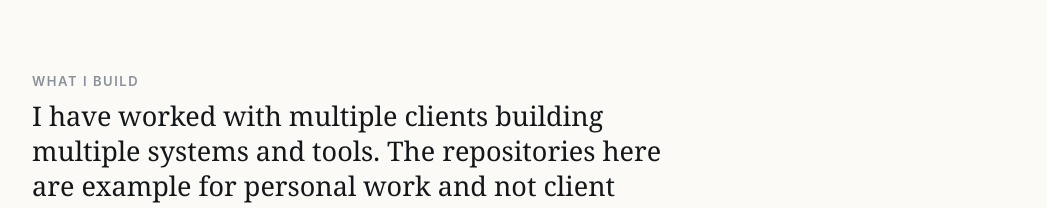
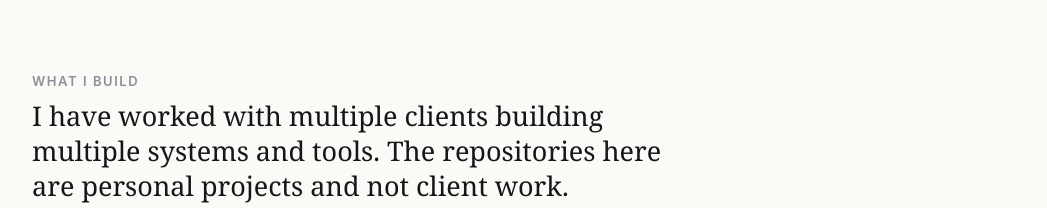
Before and after one commit to wachisai/wachisai.github.io, a plain HTML site: page index.html in a window 1280 px wide. Shown: the part 744-952 px from the top of the page, without its empty margins (116-1163 px from the left). Drawn offline with Linux system fonts and the light colour scheme.

Commit message:
Update index.html

```diff
--- a/index.html
+++ b/index.html
@@ -126,7 +126,7 @@
 
   <section id="build">
     <h2>What I build</h2>
-    <p class="sec-lede"> I have worked with multiple clients building multiple systems and tools. The repositories here are example for personal work and not client work.</p>
+    <p class="sec-lede"> I have worked with multiple clients building multiple systems and tools. The repositories here are personal projects and not client work.</p>
     <p class="sec-note">Both repositories are personal work, built outside client engagements. They carry no client data and no protected health information.</p>
 
     <div class="entry">
```
